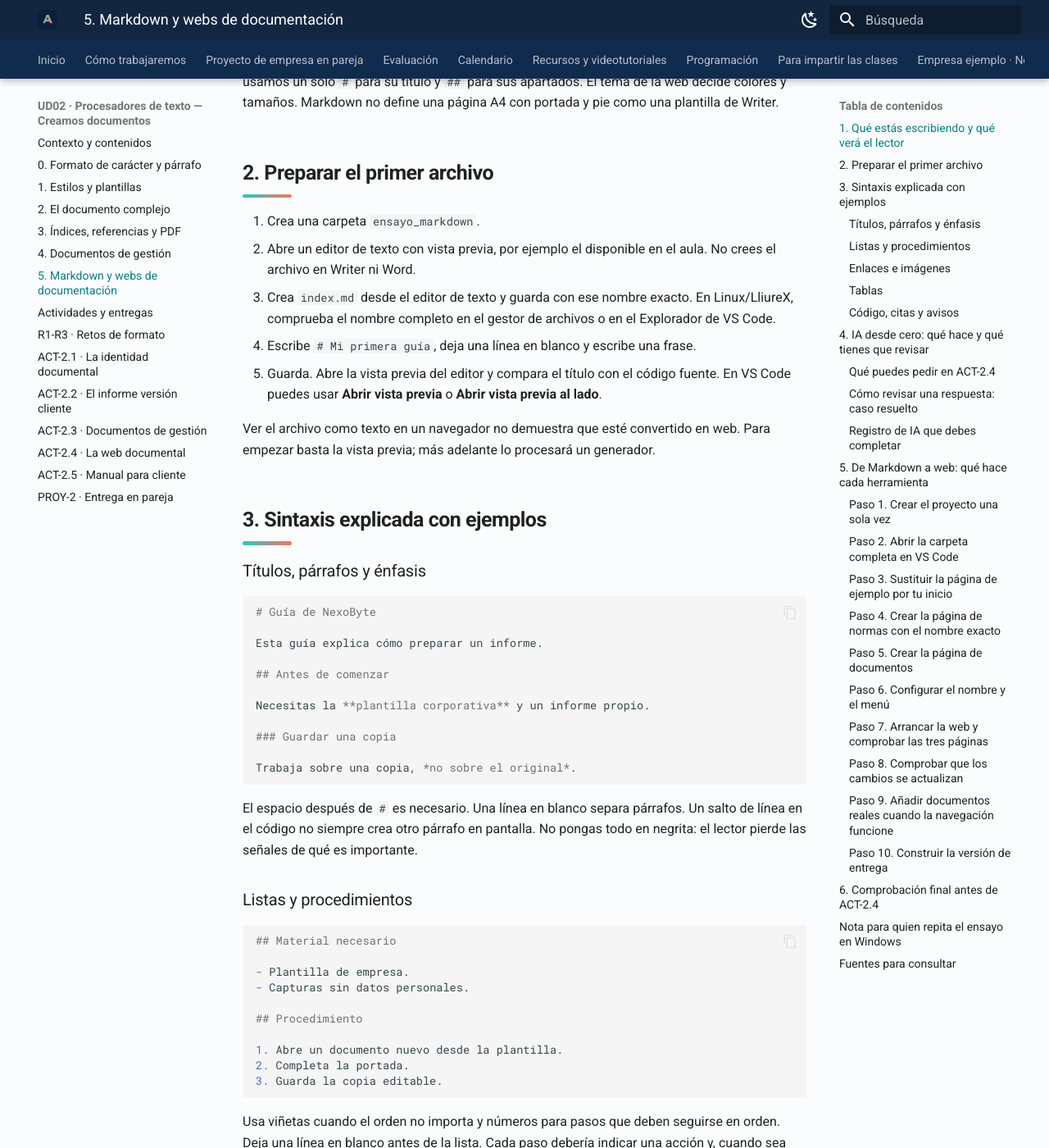
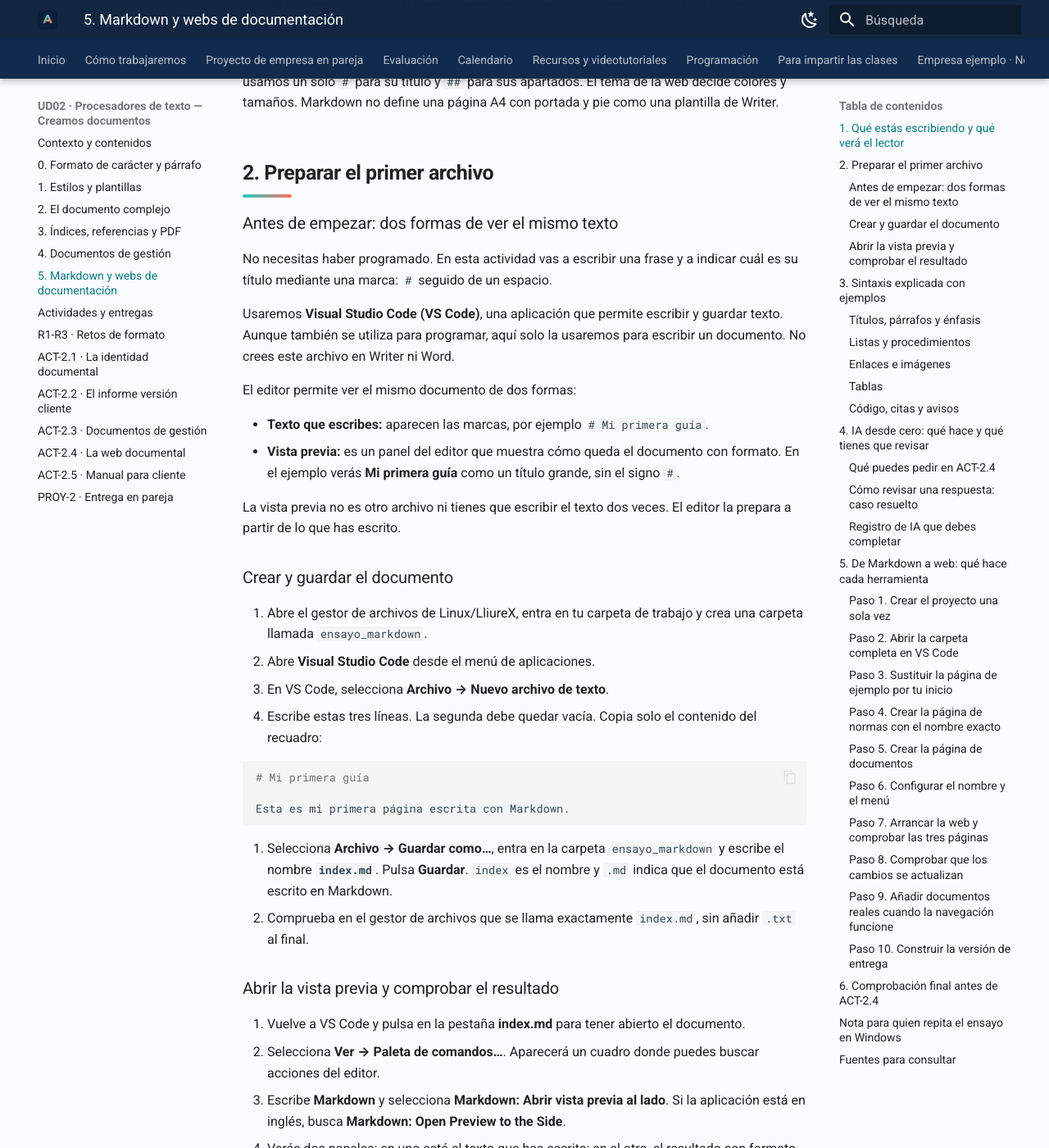
Before and after one commit to davidmolinafernadez/SMX_MEDIO_AOF, an MkDocs documentation site: the page built from .site-src/unidades/ud02-teoria-5.md, in a window 1280 px wide and 1400 px high, scrolled down 834 px. Shown: the whole window at 82% size. Built offline with MkDocs 1.6.1 and Material for MkDocs 9.7.7, drawn with Linux system fonts in a browser that asks for light colours; some of the changed text lies outside the part shown.

Commit message:
Explicar la vista previa Markdown para alumnado principiante

````diff
--- a/.site-src/unidades/ud02-teoria-5.md
+++ b/.site-src/unidades/ud02-teoria-5.md
@@ -19,13 +19,46 @@ La equivalencia es funcional, no una correspondencia automática de nombres: en
 
 ## 2. Preparar el primer archivo
 
-1. Crea una carpeta `ensayo_markdown`.
-2. Abre un editor de texto con vista previa, por ejemplo el disponible en el aula. No crees el archivo en Writer ni Word.
-3. Crea `index.md` desde el editor de texto y guarda con ese nombre exacto. En Linux/LliureX, comprueba el nombre completo en el gestor de archivos o en el Explorador de VS Code.
-4. Escribe `# Mi primera guía`, deja una línea en blanco y escribe una frase.
-5. Guarda. Abre la vista previa del editor y compara el título con el código fuente. En VS Code puedes usar **Abrir vista previa** o **Abrir vista previa al lado**.
+### Antes de empezar: dos formas de ver el mismo texto
 
-Ver el archivo como texto en un navegador no demuestra que esté convertido en web. Para empezar basta la vista previa; más adelante lo procesará un generador.
+No necesitas haber programado. En esta actividad vas a escribir una frase y a indicar cuál es su título mediante una marca: `#` seguido de un espacio.
+
+Usaremos **Visual Studio Code (VS Code)**, una aplicación que permite escribir y guardar texto. Aunque también se utiliza para programar, aquí solo la usaremos para escribir un documento. No crees este archivo en Writer ni Word.
+
+El editor permite ver el mismo documento de dos formas:
+
+- **Texto que escribes:** aparecen las marcas, por ejemplo `# Mi primera guía`.
+- **Vista previa:** es un panel del editor que muestra cómo queda el documento con formato. En el ejemplo verás **Mi primera guía** como un título grande, sin el signo `#`.
+
+La vista previa no es otro archivo ni tienes que escribir el texto dos veces. El editor la prepara a partir de lo que has escrito.
+
+### Crear y guardar el documento
+
+1. Abre el gestor de archivos de Linux/LliureX, entra en tu carpeta de trabajo y crea una carpeta llamada `ensayo_markdown`.
+2. Abre **Visual Studio Code** desde el menú de aplicaciones.
+3. En VS Code, selecciona **Archivo → Nuevo archivo de texto**.
+4. Escribe estas tres líneas. La segunda debe quedar vacía. Copia solo el contenido del recuadro:
+
+   ```md
+   # Mi primera guía
+
+   Esta es mi primera página escrita con Markdown.
+   ```
+
+5. Selecciona **Archivo → Guardar como…**, entra en la carpeta `ensayo_markdown` y escribe el nombre **`index.md`**. Pulsa **Guardar**. `index` es el nombre y `.md` indica que el documento está escrito en Markdown.
+6. Comprueba en el gestor de archivos que se llama exactamente `index.md`, sin añadir `.txt` al final.
+
+### Abrir la vista previa y comprobar el resultado
+
+1. Vuelve a VS Code y pulsa en la pestaña **index.md** para tener abierto el documento.
+2. Selecciona **Ver → Paleta de comandos…**. Aparecerá un cuadro donde puedes buscar acciones del editor.
+3. Escribe **Markdown** y selecciona **Markdown: Abrir vista previa al lado**. Si la aplicación está en inglés, busca **Markdown: Open Preview to the Side**.
+4. Verás dos paneles: en uno está el texto que has escrito; en el otro, el resultado con formato. Comprueba que el título aparece grande y sin `#`, y que la frase aparece debajo.
+5. En el panel donde escribes, cambia «Mi primera guía» por «Mi guía de clase», conservando `#` y el espacio. Guarda con **Archivo → Guardar** y comprueba que el título también cambia en la vista previa.
+
+**Si no encuentras la acción:** comprueba que has guardado el archivo con la terminación `.md` y que tienes seleccionada su pestaña. Si sigue sin aparecer, pide ayuda al docente para comprobar el editor del aula.
+
+Con esto has creado y comprobado un documento Markdown. La vista previa permite ver su aspecto dentro del editor; todavía no lo has publicado en Internet. Más adelante aprenderás a convertir varios documentos en una web.
 
 ## 3. Sintaxis explicada con ejemplos
 
````
Also changed, not shown: UD02/Teoria/06_markdown_ia_web.md (+39 -6 lines), ensayo_markdown/index.md (added, +3 -0 lines).
